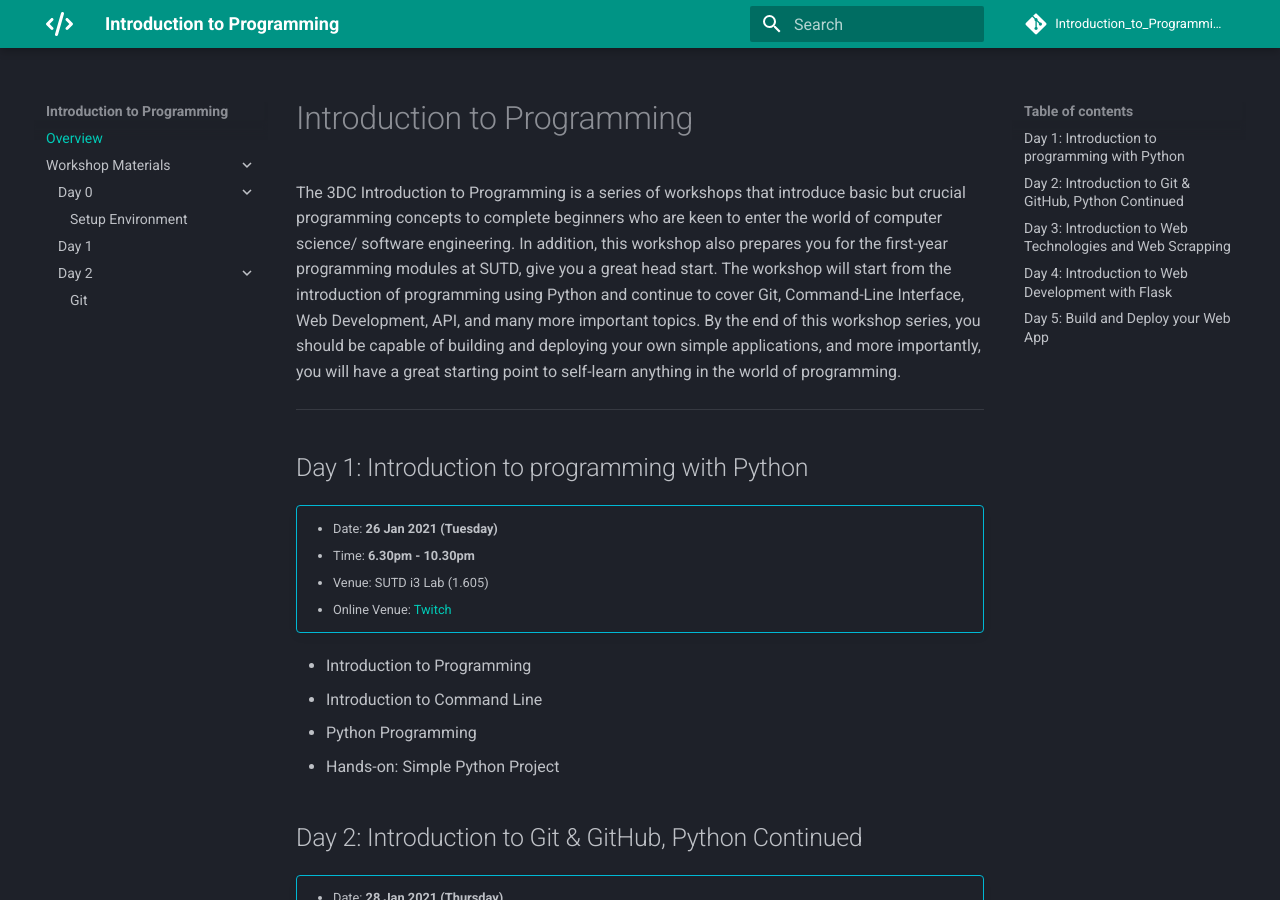
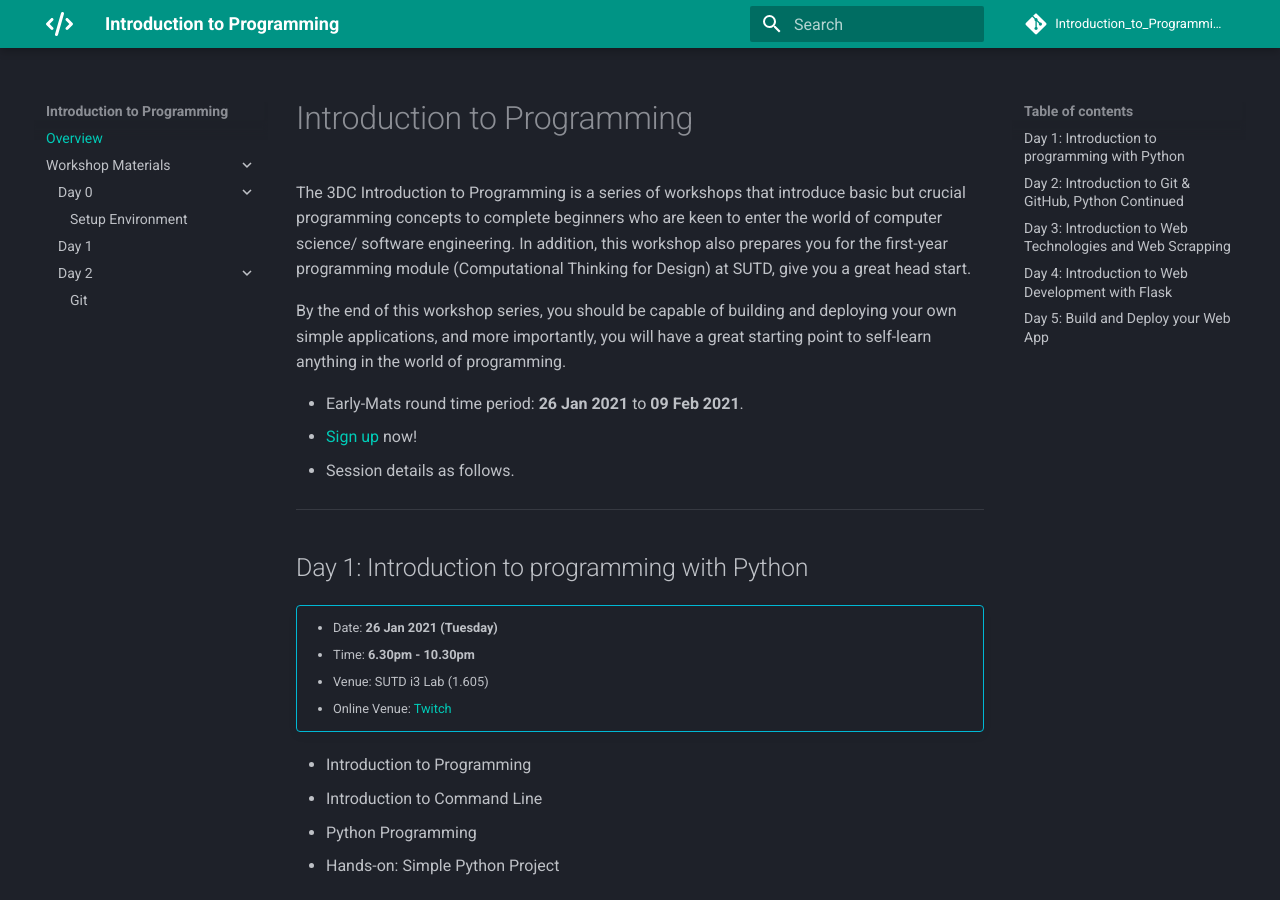
Before and after one commit to 3DCdsc/Introduction_to_Programming, an MkDocs documentation site: the page built from docs/index.md, in a window 1280 px wide and 900 px high. Built offline with MkDocs 1.6.1 and Material for MkDocs 9.7.7, drawn with Linux system fonts in a browser that asks for light colours; comment, search, counter and statistics services are not loaded.

Commit message:
Update index.md

```diff
--- a/docs/index.md
+++ b/docs/index.md
@@ -1,6 +1,12 @@
 # Introduction to Programming
 
-The 3DC Introduction to Programming is a series of workshops that introduce basic but crucial programming concepts to complete beginners who are keen to enter the world of computer science/ software engineering. In addition, this workshop also prepares you for the first-year programming modules at SUTD, give you a great head start. The workshop will start from the introduction of programming using Python and continue to cover Git, Command-Line Interface, Web Development, API, and many more important topics. By the end of this workshop series, you should be capable of building and deploying your own simple applications, and more importantly, you will have a great starting point to self-learn anything in the world of programming.
+The 3DC Introduction to Programming is a series of workshops that introduce basic but crucial programming concepts to complete beginners who are keen to enter the world of computer science/ software engineering. In addition, this workshop also prepares you for the first-year programming module (Computational Thinking for Design) at SUTD, give you a great head start.
+
+By the end of this workshop series, you should be capable of building and deploying your own simple applications, and more importantly, you will have a great starting point to self-learn anything in the world of programming.
+
+- Early-Mats round time period: **26 Jan 2021** to **09 Feb 2021**.
+- [Sign up](https://forms.office.com/Pages/ResponsePage.aspx?id=drd2NJDpck-5UGJImDFiPT7laIF8QHhDuji50dJ_xY1UMFNVTDJYSlY0SEEwR09LQ0tIWElQVzJXQi4u) now!
+- Session details as follows.
 
 ---
 
```
